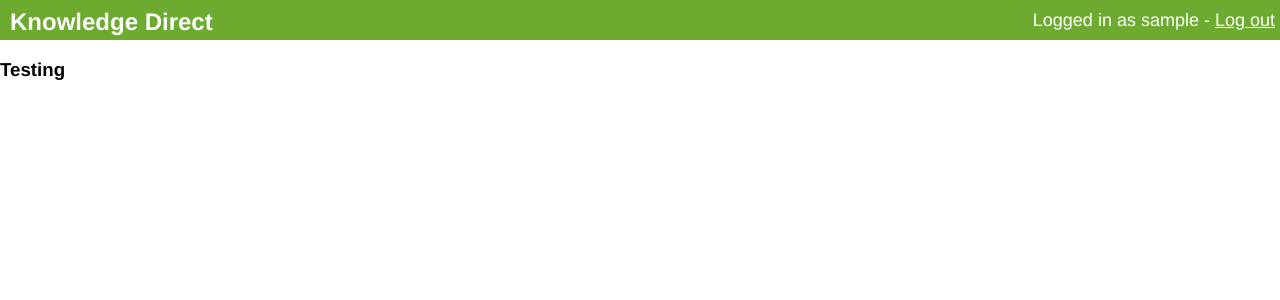
After one commit to knowledge-direct/knowledge-direct, a Flask app: template back_end/templates/logged_in.html in a window 1280 px wide. The commit adds this page. Shown: the top 300 px of the page. Run offline with Flask 2, Linux system fonts and the light colour scheme; the template is opened without the code that fills it: most values are stand-ins (such as "Sample title", 1, 10 or a date in 2020).

Commit message:
Moved templating to Jinja

```diff
--- a/back_end/server.py
+++ b/back_end/server.py
@@ -47,9 +47,27 @@ def get_user_name(user_id):
     else:
         return row[0]
 
+
+def user_logged_in(session):
+    user_name = None
+    if 'user_id' in flask.session:
+        user_name = get_user_name(flask.session['user_id'])
+    if user_name == '' or user_name == None:
+        return False
+    return True
+
+
 @app.route('/')
 def index():
-    return flask.render_template('main.html')
+    user_name = None
+    if 'user_id' in flask.session:
+        user_name = get_user_name(flask.session['user_id'])
+    if user_name == '':
+        user_name = None
+    if user_logged_in(flask.session):
+        return flask.render_template('logged_in.html', user_name=user_name)
+    else:
+        return flask.render_template('main.html', user_name=user_name)
 
 
 @app.route('/logged_in')
--- a/back_end/static/js/main.js
+++ b/back_end/static/js/main.js
@@ -1,14 +1,7 @@
 (function($) {
 
   $(document).ready(function() {
-    $.getJSON('/logged_in', function (data) {
-      if (data['status']) {
-        $('.user-name').text(data['name']);
-        $('.logged-in').removeClass('hide');
-      } else {
-        $('.logged-out').removeClass('hide');
-      }
-    });
+
   });
 
 })(jQuery);
--- /dev/null
+++ b/back_end/templates/logged_in.html
@@ -0,0 +1,4 @@
+{% extends "main.html" %}
+{% block content %}
+  <h3>Testing</h3>
+{% endblock %}
--- a/back_end/templates/main.html
+++ b/back_end/templates/main.html
@@ -7,10 +7,17 @@
     <header>
       <div class="header-left"><h1>Knowledge Direct</h1></div>
       <div class="header-right">
-        <a href="/oauth2callback" class="logged-out hide">Sign in with Google</a>
-        <span class="logged-in hide">Logged in as <span class="user-name"></span> - <a href="/logout">Log out</a></span>
+        {% if user_name == None %}
+        <a href="/oauth2callback" class="logged-out">Sign in with Google</a>
+        {% else %}
+        <span class="logged-in">Logged in as <span class="user-name">{{ user_name }}</span> - <a href="/logout">Log out</a></span>
+        {% endif %}
       </div>
     </header>
+
+    <div class="container">
+      {% block content %}{% endblock %}
+    </div>
 
     <script src="/static/js/jquery-1.12.0.min.js"></script>
     <script src="/static/js/main.js"></script>
```
Also changed, not shown: 1 other file.
